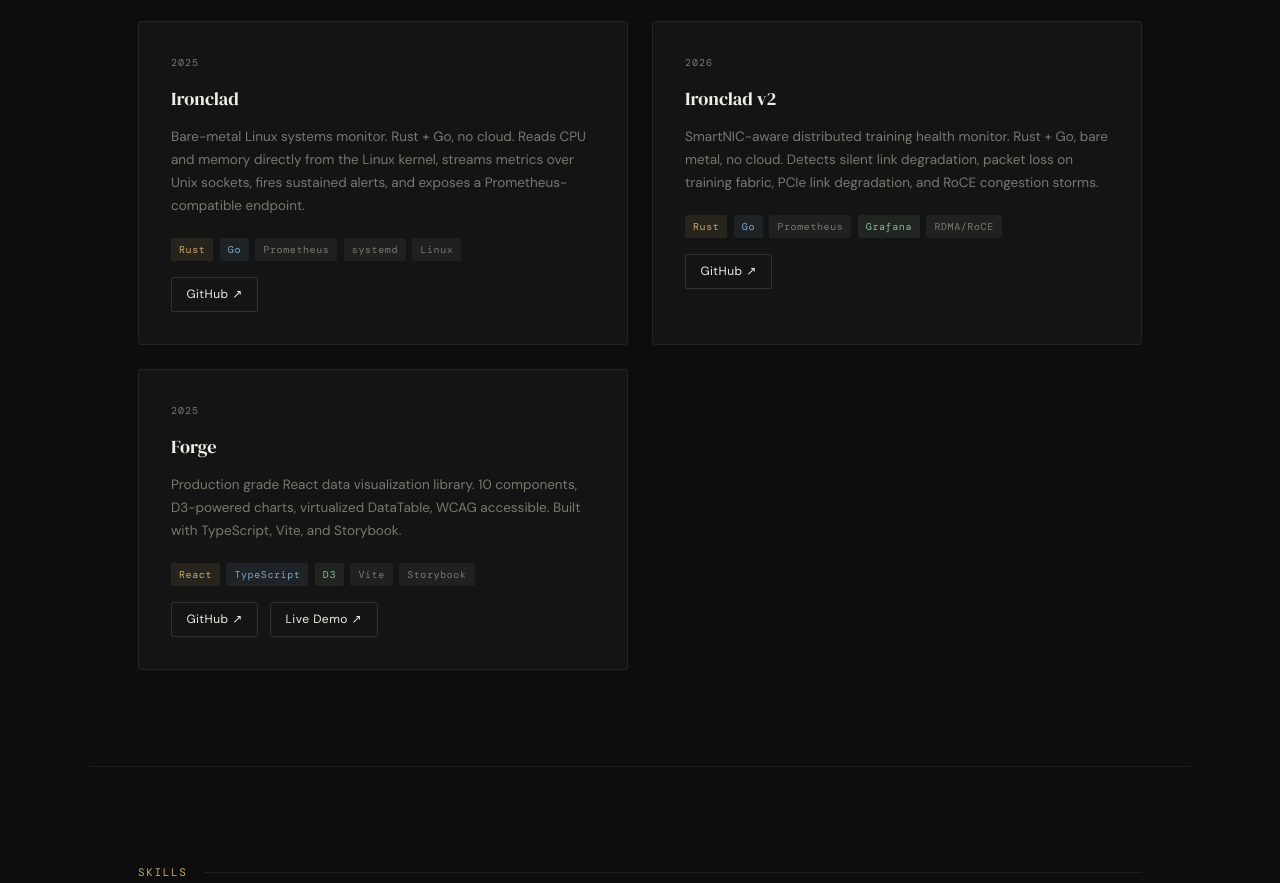
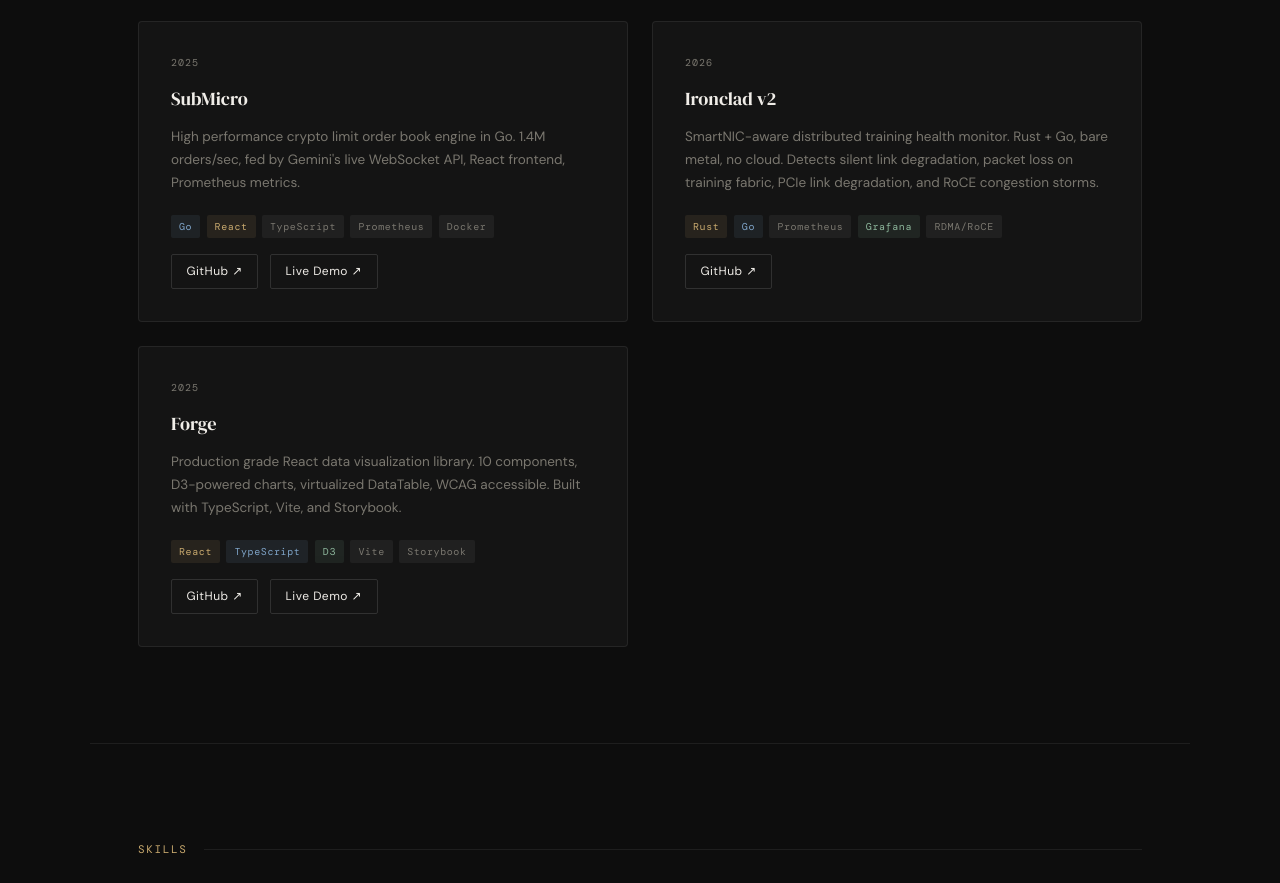
Before and after one commit to Jaswin2302/Jaswin2302.github.io, a plain HTML site: page index.html in a window 1280 px wide. Shown: the part 2239-3122 px from the top of the page. Drawn offline with nearby package versions, Linux system fonts and the light colour scheme.

Commit message:
add submicro project

```diff
--- a/index.html
+++ b/index.html
@@ -587,17 +587,18 @@
 
     <div class="proj-card fade-in">
       <div class="proj-period">2025</div>
-      <div class="proj-name">Ironclad</div>
-      <p class="proj-desc">Bare-metal Linux systems monitor. Rust + Go, no cloud. Reads CPU and memory directly from the Linux kernel, streams metrics over Unix sockets, fires sustained alerts, and exposes a Prometheus-compatible endpoint.</p>
+      <div class="proj-name">SubMicro</div>
+      <p class="proj-desc">High performance crypto limit order book engine in Go. 1.4M orders/sec, fed by Gemini's live WebSocket API, React frontend, Prometheus metrics.</p>
       <div class="proj-tags">
-        <span class="tag">Rust</span>
         <span class="tag blue">Go</span>
+        <span class="tag">React</span>
+        <span class="tag gray">TypeScript</span>
         <span class="tag gray">Prometheus</span>
-        <span class="tag gray">systemd</span>
-        <span class="tag gray">Linux</span>
+        <span class="tag gray">Docker</span>
       </div>
-      <div style="margin-top: 1rem;">
-        <a href="https://github.com/Jaswin2302/ironclad" target="_blank" class="btn-ghost" style="font-size: 12px; padding: 0.4rem 0.9rem;">GitHub ↗</a>
+      <div style="margin-top: 1rem; display: flex; gap: 0.75rem;">
+        <a href="https://github.com/Jaswin2302/submicro" target="_blank" class="btn-ghost" style="font-size: 12px; padding: 0.4rem 0.9rem;">GitHub ↗</a>
+        <a href="https://submicro.vercel.app" target="_blank" class="btn-ghost" style="font-size: 12px; padding: 0.4rem 0.9rem;">Live Demo ↗</a>
       </div>
     </div>
 
```
